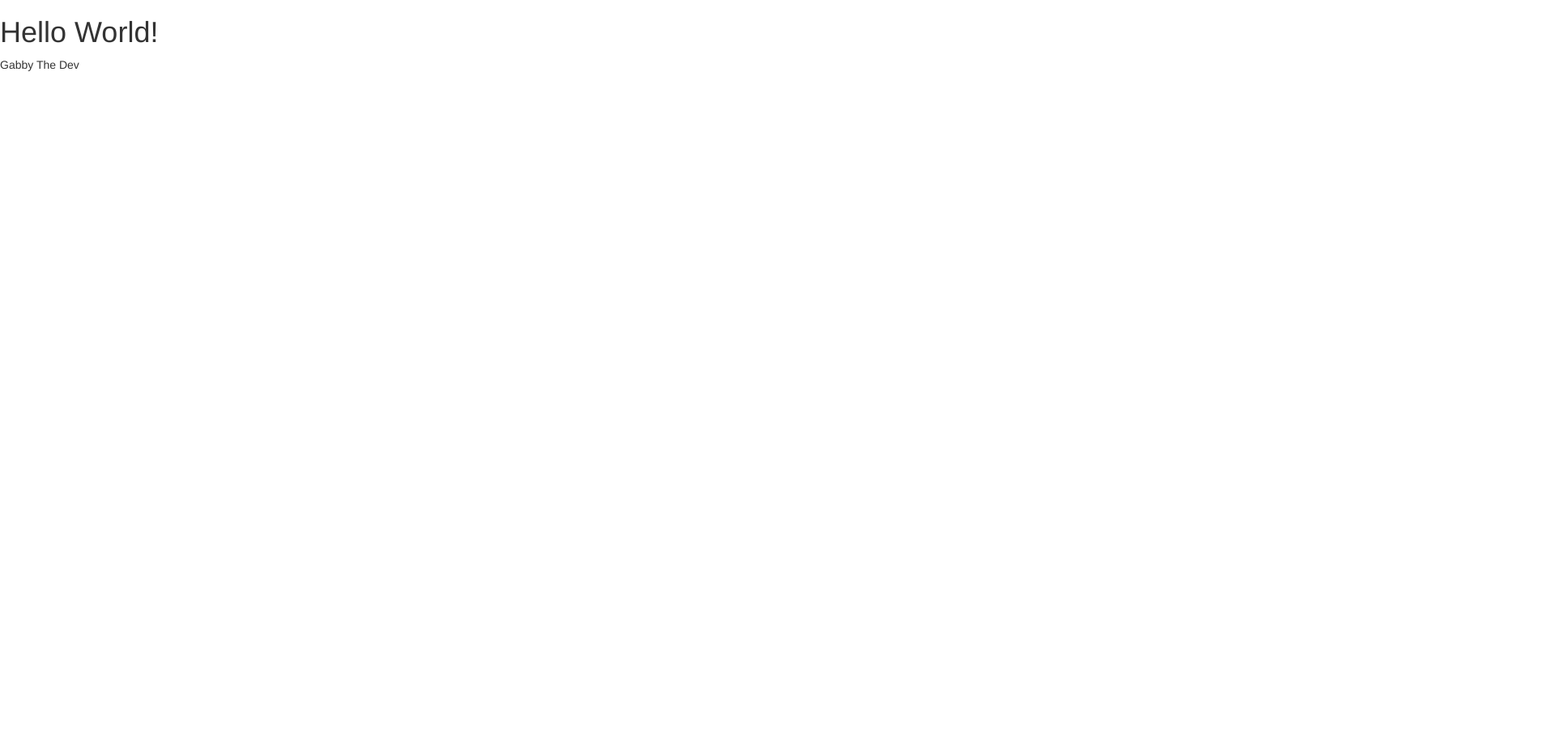
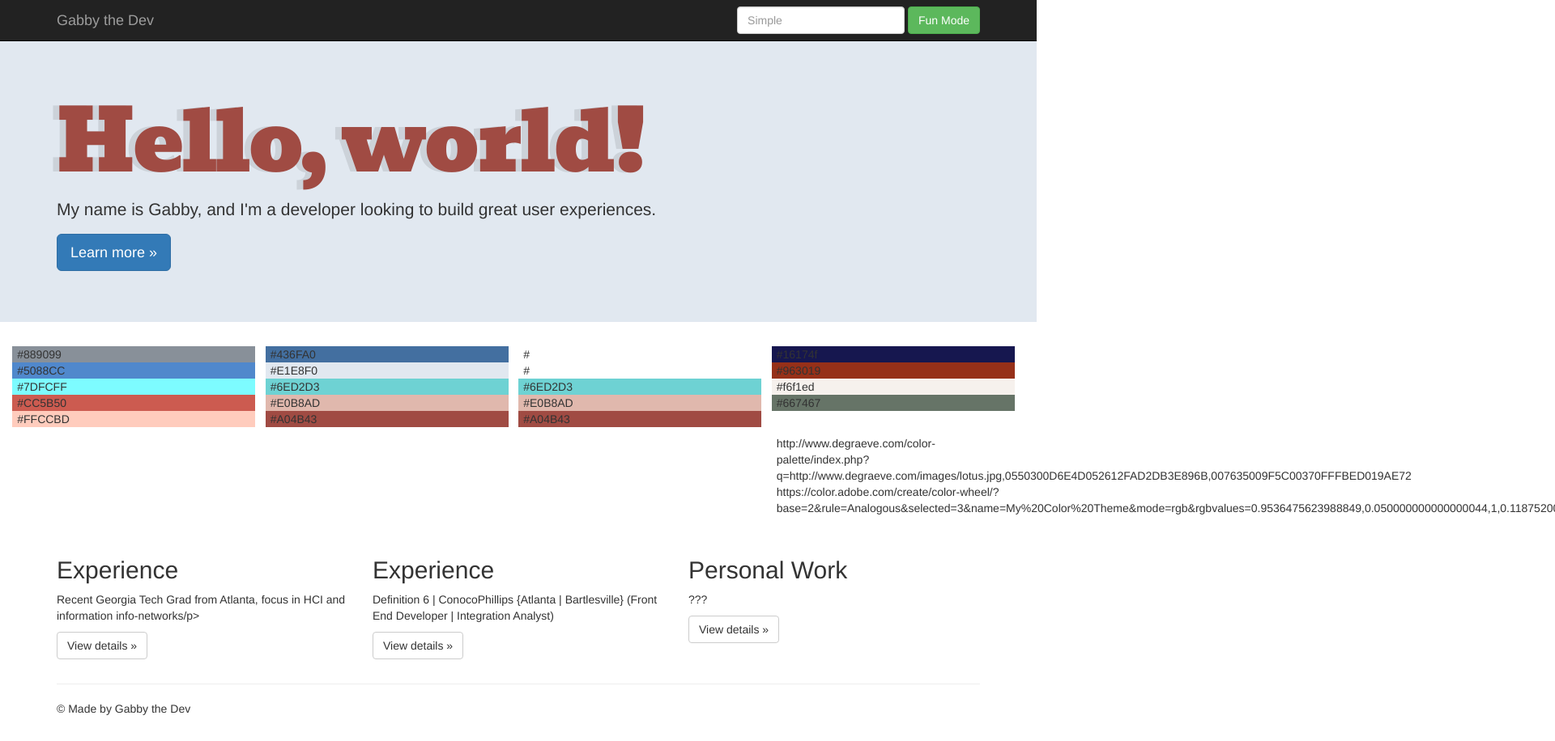
Before and after one commit to gabbythedev/gabbythedev.github.io, a plain HTML site: page index.html in a window 1280 px wide. Shown: the top 916 px of the page at 81% size, 1920 px wide, since content can reach past the window. Before the commit the page ends 800 px from the top, so only its background shows below. Drawn offline with nearby package versions, Linux system fonts and the light colour scheme.

Commit message:
basic styling custom work, playing with color pallettes

```diff
--- /dev/null
+++ b/css/custom.css
@@ -0,0 +1,37 @@
+/* Move down content because we have a fixed navbar that is 50px tall */
+body {
+	padding-top: 50px;
+	padding-bottom: 20px;
+}
+
+h1, .jumbotron h1 {
+    font-family: 'Bevan', cursive;
+    letter-spacing: -0.025em;
+    text-shadow: -0.075em 0 0 rgba(15, 15, 15, 0.1);
+    font-size: 7.5em;
+    color: #A04B43;
+}
+
+.jumbotron {
+	background:#E1E8F0;
+}
+
+/*TEMP For lookig over project*/
+#colorpallette {
+	width: 100%;
+}
+
+#colorpallette ul {
+	padding: 0;
+	margin: 0;
+	float: left;
+    width: 25%;
+    margin-bottom: 30px;
+}
+
+#colorpallette li {
+    list-style: none;
+    width: 96%;
+    float: left;
+    padding: 0 2%;
+}
--- a/index.html
+++ b/index.html
@@ -7,14 +7,121 @@
 
 	<!-- Bootstrap -->
     <link href="css/bootstrap.min.css" rel="stylesheet">
+	<link href='https://fonts.googleapis.com/css?family=Bevan' rel='stylesheet' type='text/css'>
+    <link href="css/custom.css" rel="stylesheet">
 </head>
 <body>
-	<h1>Hello World!</h1>
-	<p>Gabby The Dev</p>
+
+	<nav class="navbar navbar-inverse navbar-fixed-top">
+      <div class="container">
+        <div class="navbar-header">
+          <button type="button" class="navbar-toggle collapsed" data-toggle="collapse" data-target="#navbar" aria-expanded="false" aria-controls="navbar">
+            <span class="sr-only">Toggle navigation</span>
+            <span class="icon-bar"></span>
+            <span class="icon-bar"></span>
+            <span class="icon-bar"></span>
+          </button>
+          <a class="navbar-brand" href="#">Gabby the Dev</a>
+        </div>
+        <div id="navbar" class="navbar-collapse collapse">
+          <form class="navbar-form navbar-right">
+            <div class="form-group">
+              <input type="text" placeholder="Simple" class="form-control">
+            </div>
+            <button type="submit" class="btn btn-success">Fun Mode</button>
+          </form>
+        </div><!--/.navbar-collapse -->
+      </div>
+    </nav>
+
+    <!-- Main jumbotron for a primary marketing message or call to action -->
+    <div class="jumbotron">
+      <div class="container">
+        <h1>Hello, world!</h1	>
+        <p>My name is Gabby, and I'm a developer looking to build great user experiences.</p>
+        <p><a class="btn btn-primary btn-lg" href="#" role="button">Learn more &raquo;</a></p>
+      </div>
+    </div>
+
+
+    <div class="container" id="colorpallette">
+    	<div>
+    		<ul class="color-option">
+    			<li style="background:#889099;">#889099</li>
+    			<li style="background:#5088CC;">#5088CC</li>
+    			<li style="background:#7DFCFF;">#7DFCFF</li>
+    			<li style="background:#CC5B50;">#CC5B50</li>
+    			<li style="background:#FFCCBD;">#FFCCBD</li>
+    		</ul>
+		</div>
+		<div>
+    		<ul class="color-option">
+    			<li style="background:#436FA0;">#436FA0</li>
+    			<li style="background:#E1E8F0;">#E1E8F0</li>
+    			<li style="background:#6ED2D3;">#6ED2D3</li>
+    			<li style="background:#E0B8AD;">#E0B8AD</li>
+    			<li style="background:#A04B43;">#A04B43</li>
+    		</ul>
+		</div>
+		<div>
+    		<ul class="color-option">
+    			<li style="background:#;">#</li>
+    			<li style="background:#;">#</li>
+    			<li style="background:#6ED2D3;">#6ED2D3</li>
+    			<li style="background:#E0B8AD;">#E0B8AD</li>
+    			<li style="background:#A04B43;">#A04B43</li>
+    		</ul>
+	    </div>
+		<div>
+    		<ul class="color-option">
+    			<li style="background:#16174f;">#16174f</li>
+    			<li style="background:#963019;">#963019</li>
+    			<li style="background:#f6f1ed;">#f6f1ed</li>
+    			<li style="background:#667467;">#667467</li>
+    		</ul>
+	    </div>
+	    <div>
+    		<ul class="color-option">
+    			<li style="background:;">http://www.degraeve.com/color-palette/index.php?q=http://www.degraeve.com/images/lotus.jpg,0550300D6E4D052612FAD2DB3E896B,007635009F5C00370FFFBED019AE72</li>
+    			<li style="background:;">https://color.adobe.com/create/color-wheel/?base=2&rule=Analogous&selected=3&name=My%20Color%20Theme&mode=rgb&rgbvalues=0.9536475623988849,0.050000000000000044,1,0.11875200666305392,0.04550000000000004,0.91,0,0.7543116853896663,1,0.0032848958244104044,0.91,0.3342894903674568,0.6754086385955247,1,0.050000000000000044&swatchOrder=0,1,2,3,4</li>
+    			<li style="background:;"></li>
+    			<li style="background:;"></li>
+    		</ul>
+	    </div>
+    </div>
+    <div class="container">
+      <!-- Example row of columns -->
+      <div class="row">
+        <div class="col-md-4">
+          <h2>Experience</h2>
+          <p>Recent Georgia Tech Grad from Atlanta, focus in HCI and information info-networks/p>
+          <p><a class="btn btn-default" href="#" role="button">View details &raquo;</a></p>
+        </div>
+        <div class="col-md-4">
+          <h2>Experience</h2>
+          <p>Definition 6 | ConocoPhillips {Atlanta | Bartlesville} (Front End Developer | Integration Analyst)</p>
+          <p><a class="btn btn-default" href="#" role="button">View details &raquo;</a></p>
+       </div>
+        <div class="col-md-4">
+          <h2>Personal Work</h2>
+          <p>???</p>
+          <p><a class="btn btn-default" href="#" role="button">View details &raquo;</a></p>
+        </div>
+      </div>
+
+      <hr>
+
+      <footer>
+        <p>&copy; Made by Gabby the Dev</p>
+      </footer>
+    </div> <!-- /container -->
+
 
 	<!-- jQuery (necessary for Bootstrap's JavaScript plugins) -->
     <script src="https://ajax.googleapis.com/ajax/libs/jquery/1.11.3/jquery.min.js"></script>
     <!-- Include all compiled plugins (below), or include individual files as needed -->
     <script src="js/bootstrap.min.js"></script>
+    <!-- <script>window.jQuery || document.write('<script src="../../assets/js/vendor/jquery.min.js"><\/script>')</script> -->
+
 </body>
 </html>
```
Also changed, not shown: images/11162195_10205684578846116_4150031607421121368_n.jpg (added), images/11178310_10205786911364365_2224085183358697988_n.jpg (added), images/11391095_10206085300223900_88388802705918149_n.jpg (added), images/11896094_10206513604133275_2076127326817424409_n.jpg (added), images/11903803_10206513605533310_5094837013961800448_n.jpg (added), images/11934949_10206513600973196_8552829219168127651_n.jpg (added), 1 other file.
